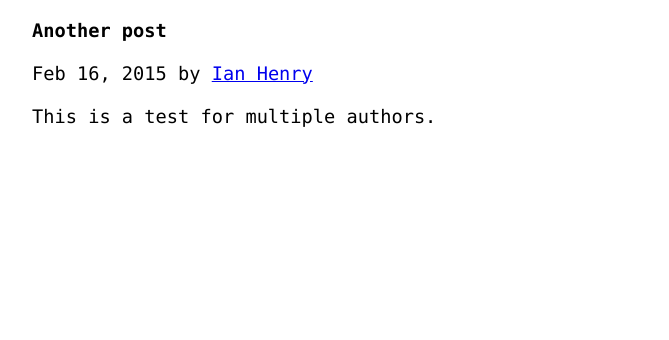
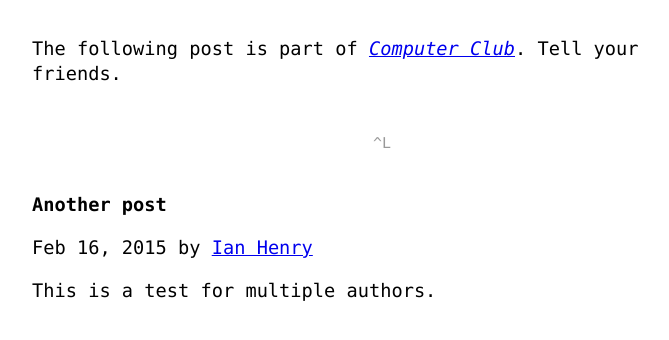
Before and after one commit to hlian/hao.codes, a Jekyll site: the page built from _posts/2015-02-15-author-test.md, in a window 1280 px wide. Shown: the top 340 px of the page, without its empty margins (258-927 px from the left). Built offline with Jekyll 4.4.1, drawn with Linux system fonts in a browser that asks for light colours; Markdown is read by kramdown in place of the engine named in the settings.

Commit message:
more css: pre.big, p.intro, footnote tweaks

```diff
--- a/_layouts/post.html
+++ b/_layouts/post.html
@@ -2,6 +2,14 @@
 layout: default
 ---
 {% assign author = site.data.people[page.author] %}
+
+<p class="intro">
+  The following post is part of <em><a href="{{ '/' | prepend: site.baseurl}}">Computer Club</a></em>.
+  Tell your friends.
+</p>
+
+<hr>
+
 <div class="post">
 
   <header class="post-header">
--- a/_sass/_layout.scss
+++ b/_sass/_layout.scss
@@ -18,6 +18,10 @@ pre {
   margin: 0 -1em;
 }
 
+pre.big {
+  margin: 0 -2em;
+}
+
 div.footnotes {
   margin-top: 3em;
   font-size: 0.8em;
--- a/_sass/_typography.scss
+++ b/_sass/_typography.scss
@@ -1,3 +1,7 @@
+* {
+  box-sizing: content-box;
+}
+
 body {
   font-family: "Ubuntu Mono", "Consolas", monospace;
   font-size: 14pt;
@@ -22,7 +26,17 @@ li {
 a[rel="footnote"] {
   vertical-align: super;
   font-size: 0.7em;
-  padding-left: 2px;
+  display: inline-block;
+  position: relative;
+  top: 3px;
+  text-decoration: none;
+  background: lightblue;
+  padding: 0 2px;
+  color: black;
+}
+
+a[rel="footnote"]:hover {
+  background: cyan;
 }
 
 a[rev="footnote"] {
@@ -35,7 +49,7 @@ pre, code {
 }
 
 code {
-  padding: 5px;
+  padding: 5px 2px;
 }
 
 pre code {
@@ -45,3 +59,24 @@ pre code {
 div.footnotes {
   font-size: 0.8em;
 }
+
+i, em {
+  font-style: italic;
+}
+
+b, strong {
+  font-weight: bold;
+}
+
+p.intro + hr {
+  text-align: center;
+  border: 0;
+}
+
+p.intro + hr:after {
+  content: "^L";
+  color: #999;
+  display: block;
+  font-size: 0.8em;
+  margin: 2em 0;
+}
```
